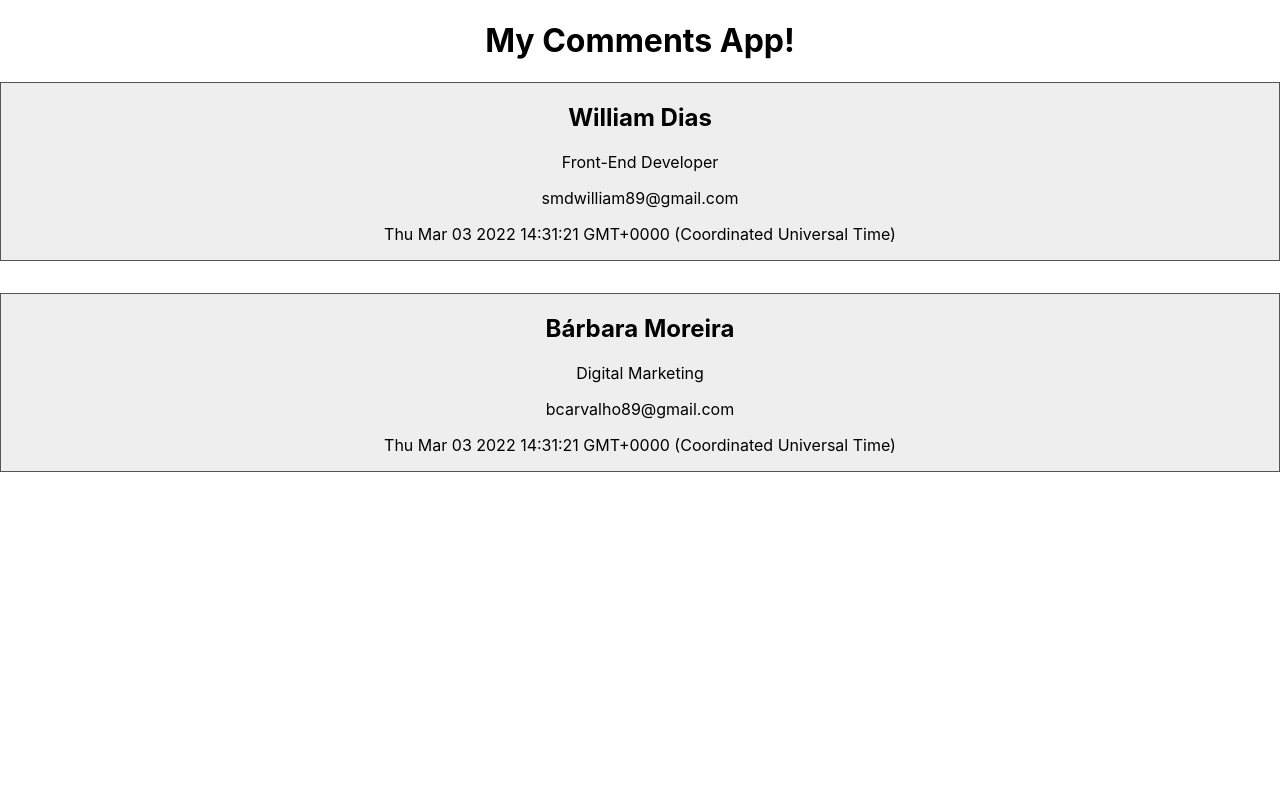
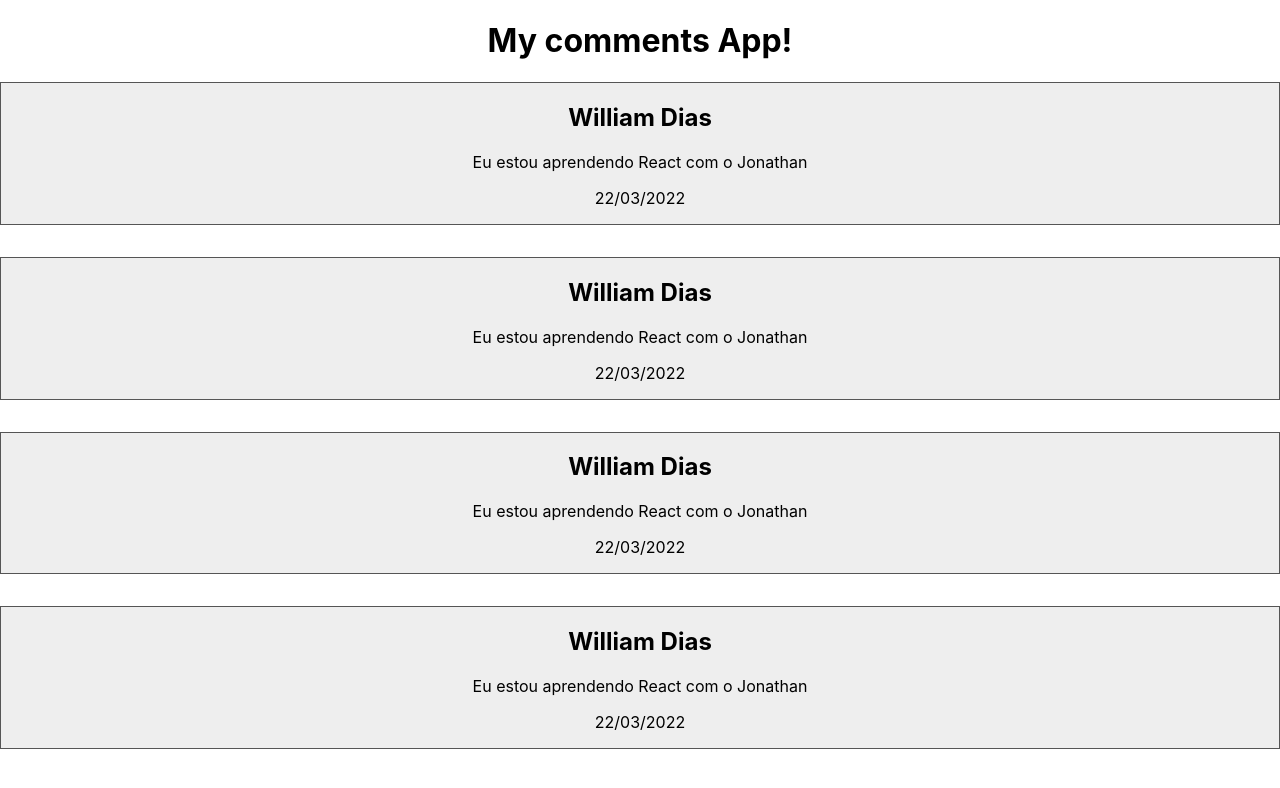
Before and after one commit to williampgdias/ReactJS-beginner, a React (Create React App) app: page / in a window 1280 px wide. Shown: the top 788 px of the page. Built offline with nearby package versions, Linux system fonts and the light colour scheme.

Commit message:
Projeto criado e Comment component criado

```diff
--- a/package.json
+++ b/package.json
@@ -4,7 +4,7 @@
   "private": true,
   "dependencies": {
     "@testing-library/jest-dom": "^5.16.2",
-    "@testing-library/react": "^12.1.3",
+    "@testing-library/react": "^12.1.4",
     "@testing-library/user-event": "^13.5.0",
     "react": "^17.0.2",
     "react-dom": "^17.0.2",
--- a/src/App.js
+++ b/src/App.js
@@ -1,22 +1,14 @@
 import './App.css';
-import Comment from './components/Comment';
+import Comment from "./components/Comment";
 
 function App() {
   return (
     <div className="App">
-      <h1>My Comments App!</h1>
-      <Comment
-        name="William Dias"
-        email="smdwilliam89@gmail.com"
-        date={new Date()}
-        message="Front-End Developer"
-      />
-      <Comment
-        name="Bárbara Moreira"
-        email="bcarvalho89@gmail.com"
-        date={new Date()}
-        message="Digital Marketing"
-      />
+      <h1>My comments App!</h1>
+      <Comment />
+      <Comment />
+      <Comment />
+      <Comment />
     </div>
   );
 }
--- a/src/components/Comment.jsx
+++ b/src/components/Comment.jsx
@@ -1,18 +1,13 @@
-import './Comment.css';
+import "./Comment.css";
 
-const Comment = props => {
-  const { name, email, message, date } = props;
-
-  console.log(props);
-
-  return (
-    <div className="comment">
-      <h2>{name}</h2>
-      <p>{message}</p>
-      <p>{email}</p>
-      <p>{date.toString()}</p>
-    </div>
-  );
-};
+const Comment = () => {
+    return (
+        <div className="comment">
+            <h2>William Dias</h2>
+            <p>Eu estou aprendendo React com o Jonathan</p>
+            <p>22/03/2022</p>
+        </div>
+    )
+}
 
 export default Comment;
```
Also changed, not shown: src/components/Comment.css (+4 -3 lines), src/App.css (line endings or trailing spaces), src/index.js (line endings or trailing spaces), 2 other files (tests, documents, lock files or other folders).
